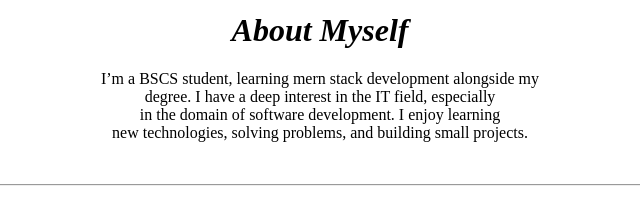
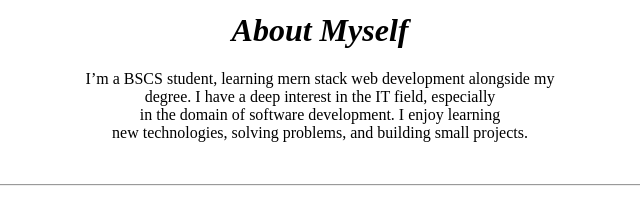
Before and after one commit to mahmadcspro786/webDev, a plain HTML site: page web/HTML/Assignment1.html in a window 1280 px wide. Shown: the part 261-466 px from the top of the page, 320-960 px from the left. Drawn offline with Linux system fonts and the light colour scheme.

Commit message:
changed the statement

```diff
--- a/web/HTML/Assignment1.html
+++ b/web/HTML/Assignment1.html
@@ -21,7 +21,7 @@
     <br />
     <h1 style="text-align: center;"><em>About Myself</em></h1>
     <p style="text-align: center;">
-        I’m a BSCS student, learning mern stack development alongside my <br />degree. I have a deep interest in the IT field, especially <br />in the domain of software development. I enjoy learning<br /> new technologies, solving problems, and building small
+        I’m a BSCS student, learning mern stack web development alongside my <br />degree. I have a deep interest in the IT field, especially <br />in the domain of software development. I enjoy learning<br /> new technologies, solving problems, and building small
         projects.
     </p>
     <br />
```
